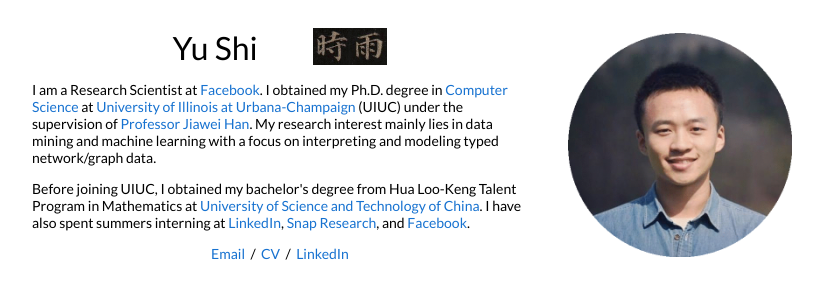
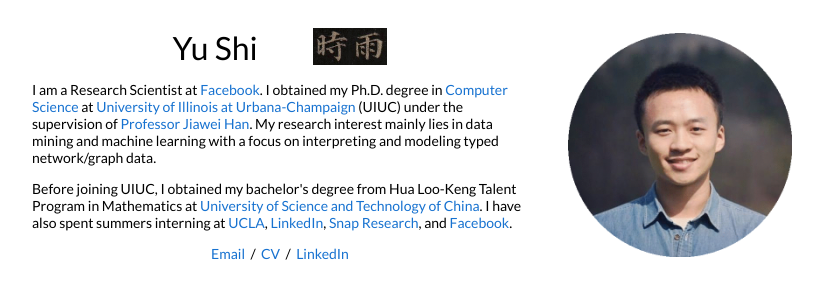
Before and after one commit to yu-shi-homepage/yu-shi-homepage.github.io, a plain HTML site: page index.html in a window 1280 px wide. Shown: the top 281 px of the page, without its empty margins (228-1051 px from the left). Drawn offline with Linux system fonts and the light colour scheme.

Commit message:
Add files via upload

```diff
--- a/index.html
+++ b/index.html
@@ -79,7 +79,7 @@
         I am a Research Scientist at <a href="https://newsroom.fb.com">Facebook</a>. I obtained my Ph.D. degree in <a href="https://cs.illinois.edu/">Computer Science</a> at <a href="https://illinois.edu/">University of Illinois at Urbana-Champaign</a> (UIUC) under the supervision of <a href="http://web.engr.illinois.edu/~hanj/">Professor Jiawei Han</a>. My research interest mainly lies in data mining and machine learning with a focus on interpreting and modeling typed network/graph data.
         </p>
         <p>
-        Before joining UIUC, I obtained my bachelor's degree from Hua Loo-Keng Talent Program in Mathematics at <a href="http://en.ustc.edu.cn/">University of Science and Technology of China</a>. I have also spent summers interning at <a href="https://news.linkedin.com/">LinkedIn</a>, <a href="https://www.snap.com/en-US/">Snap Research</a>, and <a href="https://newsroom.fb.com">Facebook</a>.
+        Before joining UIUC, I obtained my bachelor's degree from Hua Loo-Keng Talent Program in Mathematics at <a href="http://en.ustc.edu.cn/">University of Science and Technology of China</a>. I have also spent summers interning at <a href="http://www.ucla.edu/">UCLA</a>, <a href="https://news.linkedin.com/">LinkedIn</a>, <a href="https://www.snap.com/en-US/">Snap Research</a>, and <a href="https://newsroom.fb.com">Facebook</a>.
         </p>
         <p align=center>
           <a href="mailto:yu.shi.uiuc@gmail.com">Email</a> &nbsp/&nbsp
```
